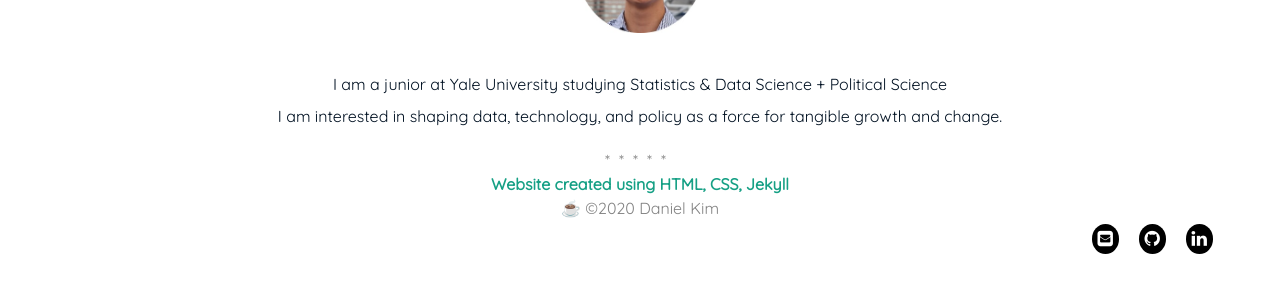
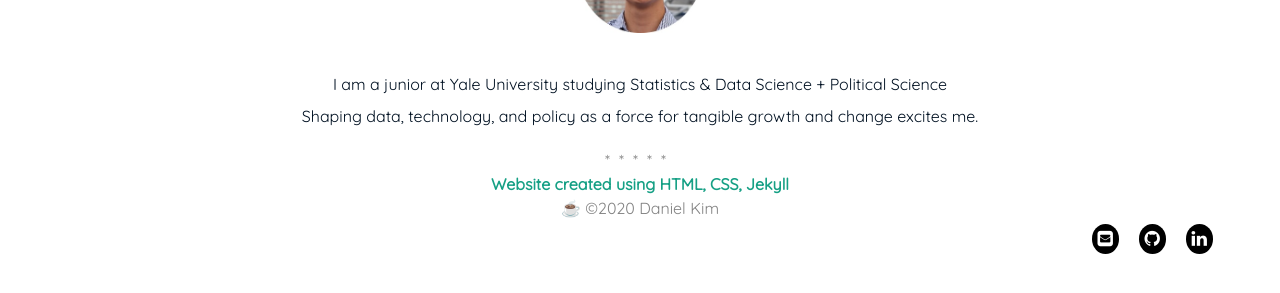
Before and after one commit to danielk56/danielk56.github.io, a Jekyll site: the page built from index.md, in a window 1280 px wide. Shown: the part 362-655 px from the top of the page. Built offline with Jekyll 4.4.1, drawn with Linux system fonts in a browser that asks for light colours.

Commit message:
Update index.md

```diff
--- a/index.md
+++ b/index.md
@@ -9,5 +9,5 @@ sitemap:
 <img src="{{ '/assets/img/pudhina.jpg' | prepend: site.baseurl }}" id="about-img">
 
 <div id="describe-text">
-	<p>I am a junior at Yale University studying Statistics & Data Science + Political Science <br> I am interested in shaping data, technology, and policy as a force for tangible growth and change.</p>
+	<p>I am a junior at Yale University studying Statistics & Data Science + Political Science <br> Shaping data, technology, and policy as a force for tangible growth and change excites me.</p>
 </div>
```
